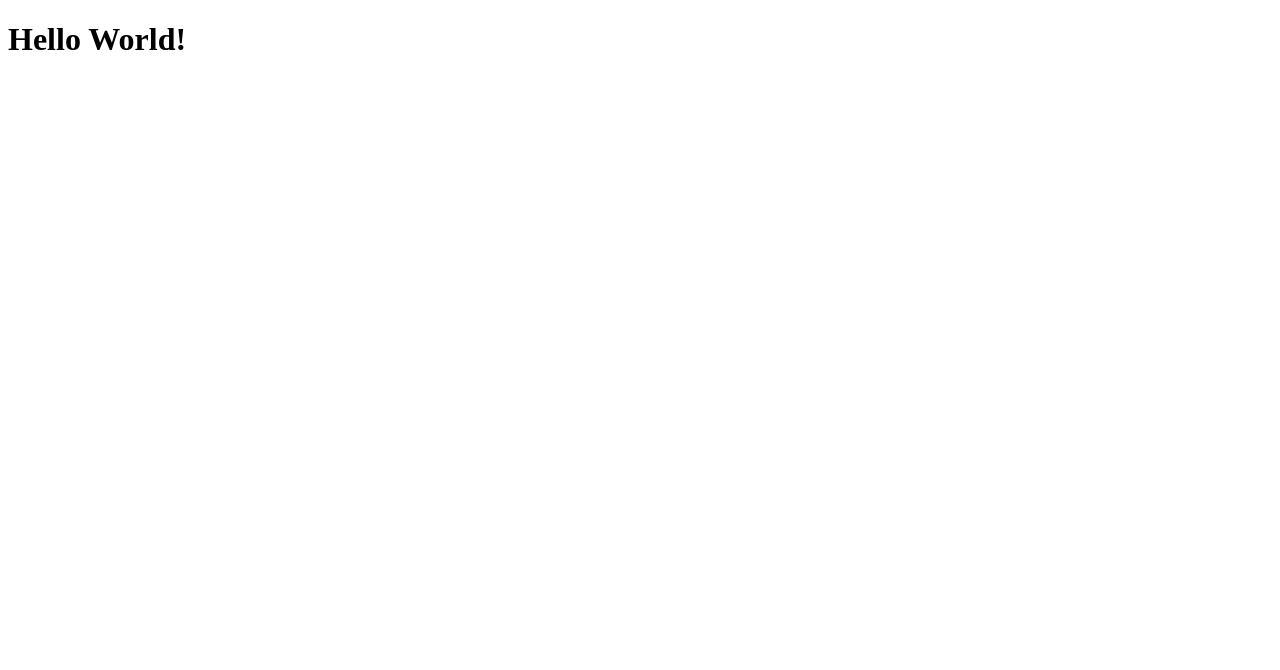
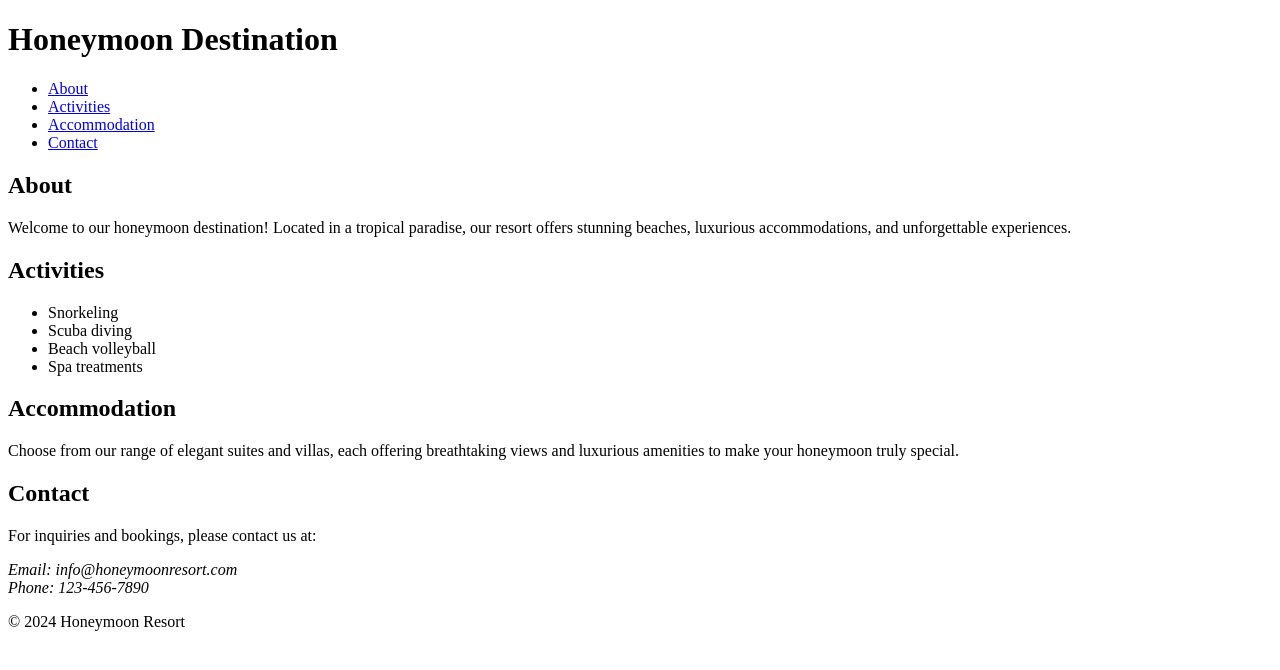
Before and after one commit to zack997/finalproject, a plain HTML site: page index.html in a window 1280 px wide. Drawn offline with Linux system fonts and the light colour scheme.

Commit message:
adding myproj

```diff
--- a/index.html
+++ b/index.html
@@ -1,11 +1,59 @@
 <!DOCTYPE html>
 <html lang="en">
-  <head>
-    <link rel="stylesheet" href="index.css" />
-  <title>My Personal Website</title>
-  </head>
-  <body>
-    <h1>Hello World!</h1>
+<head>
+    <meta charset="UTF-8">
+    <meta name="viewport" content="width=device-width, initial-scale=1.0">
+    <title>Honeymoon Destination</title>
+    <link rel="stylesheet" href="styles.css">
+</head>
+<body>
+    <header>
+        <h1>Honeymoon Destination</h1>
+        <nav>
+            <ul>
+                <li><a href="#about">About</a></li>
+                <li><a href="#activities">Activities</a></li>
+                <li><a href="#accommodation">Accommodation</a></li>
+                <li><a href="#contact">Contact</a></li>
+            </ul>
+        </nav>
+    </header>
+
+    <main>
+        <section id="about">
+            <h2>About</h2>
+            <p>Welcome to our honeymoon destination! Located in a tropical paradise, our resort offers stunning beaches, luxurious accommodations, and unforgettable experiences.</p>
+        </section>
+
+        <section id="activities">
+            <h2>Activities</h2>
+            <ul>
+                <li>Snorkeling</li>
+                <li>Scuba diving</li>
+                <li>Beach volleyball</li>
+                <li>Spa treatments</li>
+            </ul>
+        </section>
+
+        <section id="accommodation">
+            <h2>Accommodation</h2>
+            <p>Choose from our range of elegant suites and villas, each offering breathtaking views and luxurious amenities to make your honeymoon truly special.</p>
+        </section>
+
+        <section id="contact">
+            <h2>Contact</h2>
+            <p>For inquiries and bookings, please contact us at:</p>
+            <address>
+                Email: info@honeymoonresort.com<br>
+                Phone: 123-456-7890
+            </address>
+        </section>
+    </main>
+
+    <footer>
+        <p>&copy; 2024 Honeymoon Resort</p>
+    </footer>
+
     <script src="script.js"></script>
-  </body>
+</body>
 </html>
```
